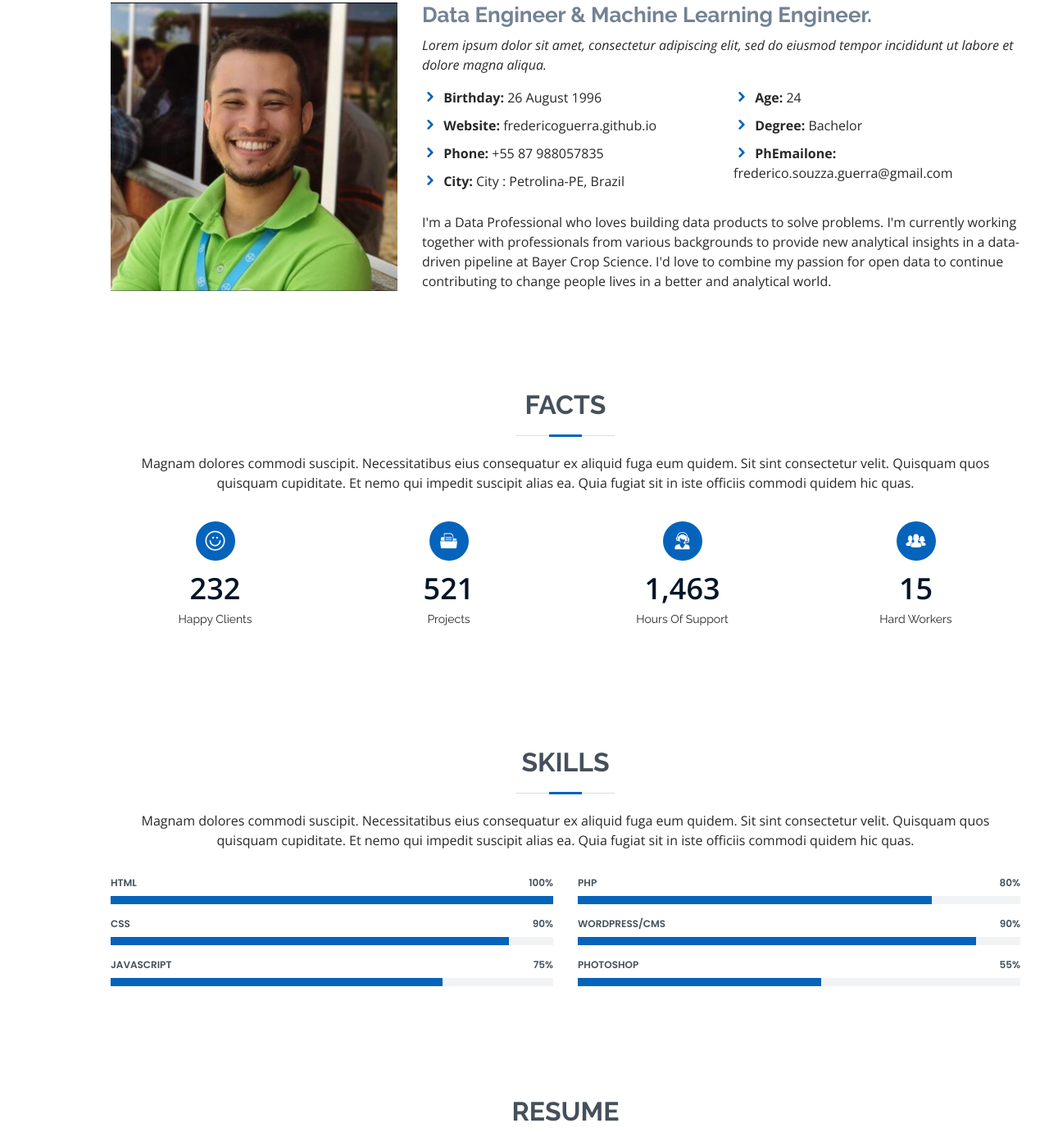
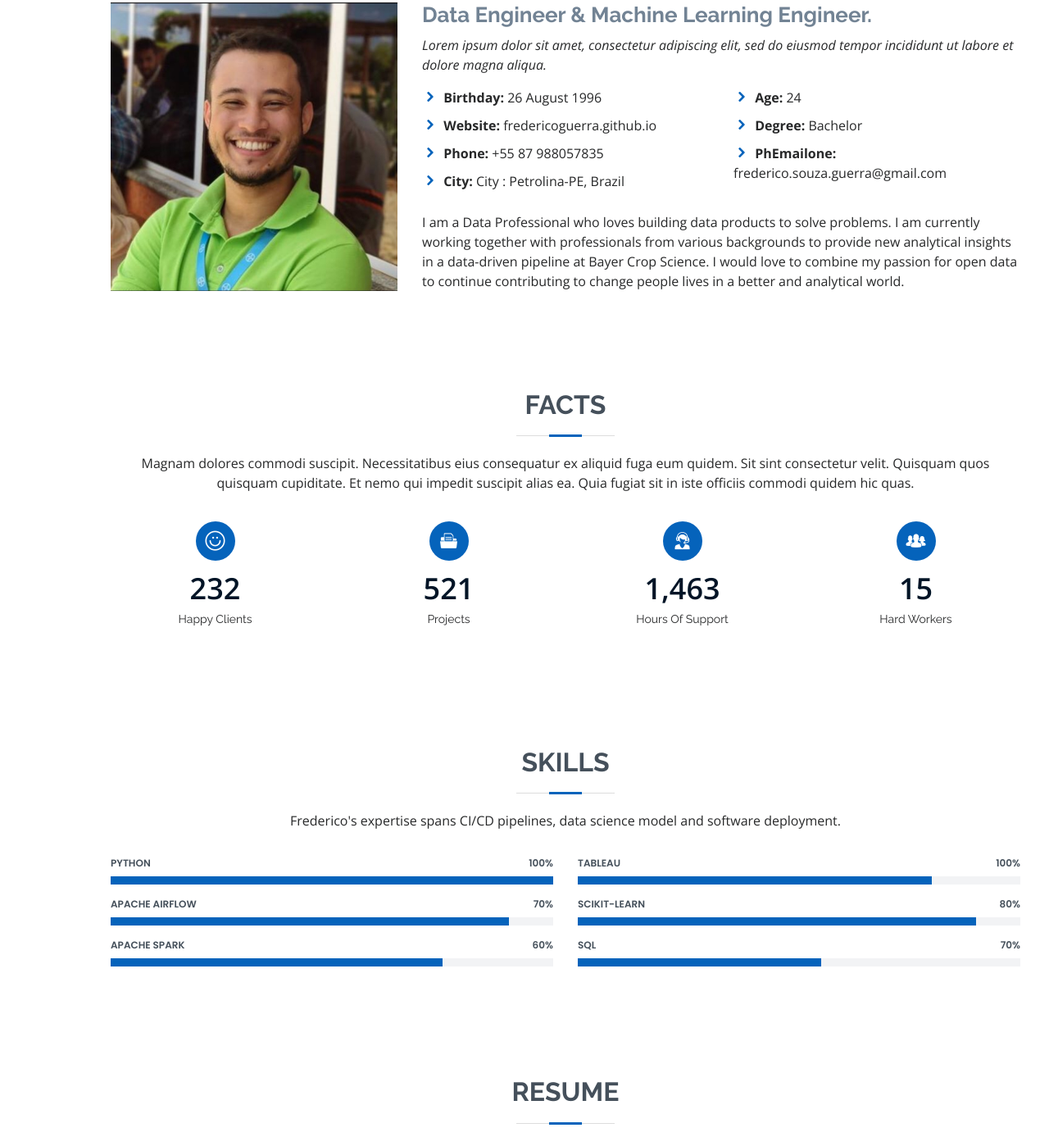
Before and after one commit to fredericoguerra/fredericoguerra.github.io, a plain HTML site: page index.html in a window 1280 px wide. Shown: the part 989-2376 px from the top of the page at 82% size. Drawn offline with nearby package versions, Linux system fonts and the light colour scheme.

Commit message:
about skills updated

```diff
--- a/index.html
+++ b/index.html
@@ -105,13 +105,13 @@
                 <ul>
                   <li><i class="icofont-rounded-right"></i> <strong>Age:</strong> 24</li>
                   <li><i class="icofont-rounded-right"></i> <strong>Degree:</strong> Bachelor</li>
-                  <li><i class="icofont-rounded-right"></i> <strong>PhEmailone:</strong> frederico.souzza.guerra@gmail.com</li>
+                  <li><i class="icofont-rounded-right"></i> <strong>PhEmailone:</strong> frederico.souza.guerra@gmail.com</li>
                 </ul>
               </div>
             </div>
             <p>
-              I'm a Data Professional who loves building data products to solve problems. I'm currently working together with professionals from various backgrounds to provide new analytical insights in a data-driven pipeline at Bayer Crop Science.
-              I'd love to combine my passion for open data to continue contributing to change people lives in a better and analytical world.
+              I am a Data Professional who loves building data products to solve problems. I am currently working together with professionals from various backgrounds to provide new analytical insights in a data-driven pipeline at Bayer Crop Science.
+              I would love to combine my passion for open data to continue contributing to change people lives in a better and analytical world.
             </p>
           </div>
         </div>
@@ -173,7 +173,7 @@
 
         <div class="section-title">
           <h2>Skills</h2>
-          <p>Magnam dolores commodi suscipit. Necessitatibus eius consequatur ex aliquid fuga eum quidem. Sit sint consectetur velit. Quisquam quos quisquam cupiditate. Et nemo qui impedit suscipit alias ea. Quia fugiat sit in iste officiis commodi quidem hic quas.</p>
+          <p>Frederico's expertise spans CI/CD pipelines, data science model and software deployment.</p>
         </div>
 
         <div class="row skills-content">
@@ -181,21 +181,21 @@
           <div class="col-lg-6">
 
             <div class="progress">
-              <span class="skill">HTML <i class="val">100%</i></span>
+              <span class="skill">Python <i class="val">100%</i></span>
               <div class="progress-bar-wrap">
                 <div class="progress-bar" role="progressbar" aria-valuenow="100" aria-valuemin="0" aria-valuemax="100"></div>
               </div>
             </div>
 
             <div class="progress">
-              <span class="skill">CSS <i class="val">90%</i></span>
+              <span class="skill">Apache Airflow <i class="val">70%</i></span>
               <div class="progress-bar-wrap">
                 <div class="progress-bar" role="progressbar" aria-valuenow="90" aria-valuemin="0" aria-valuemax="100"></div>
               </div>
             </div>
 
             <div class="progress">
-              <span class="skill">JavaScript <i class="val">75%</i></span>
+              <span class="skill">Apache Spark <i class="val">60%</i></span>
               <div class="progress-bar-wrap">
                 <div class="progress-bar" role="progressbar" aria-valuenow="75" aria-valuemin="0" aria-valuemax="100"></div>
               </div>
@@ -206,21 +206,21 @@
           <div class="col-lg-6">
 
             <div class="progress">
-              <span class="skill">PHP <i class="val">80%</i></span>
+              <span class="skill">Tableau <i class="val">100%</i></span>
               <div class="progress-bar-wrap">
                 <div class="progress-bar" role="progressbar" aria-valuenow="80" aria-valuemin="0" aria-valuemax="100"></div>
               </div>
             </div>
 
             <div class="progress">
-              <span class="skill">WordPress/CMS <i class="val">90%</i></span>
+              <span class="skill">Scikit-Learn <i class="val">80%</i></span>
               <div class="progress-bar-wrap">
                 <div class="progress-bar" role="progressbar" aria-valuenow="90" aria-valuemin="0" aria-valuemax="100"></div>
               </div>
             </div>
 
             <div class="progress">
-              <span class="skill">Photoshop <i class="val">55%</i></span>
+              <span class="skill">SQL <i class="val">70%</i></span>
               <div class="progress-bar-wrap">
                 <div class="progress-bar" role="progressbar" aria-valuenow="55" aria-valuemin="0" aria-valuemax="100"></div>
               </div>
```
